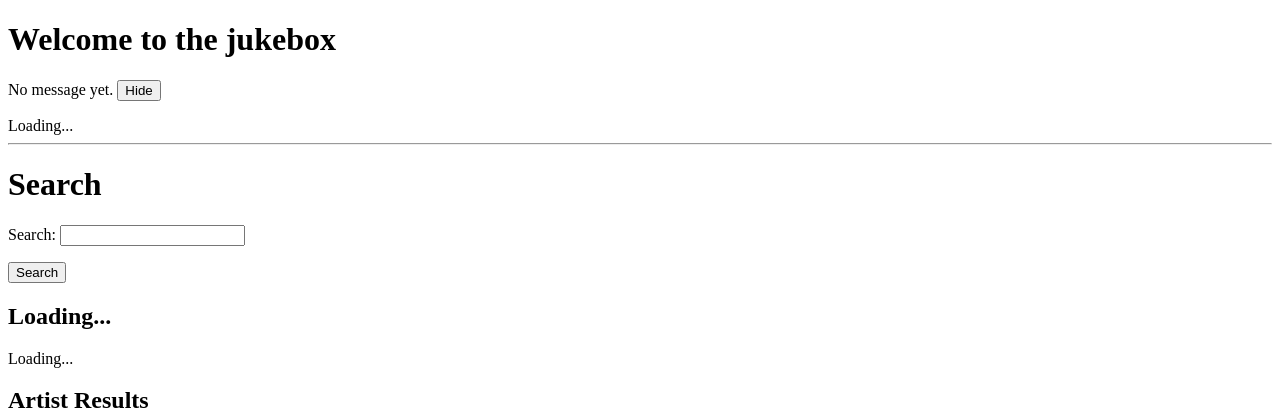
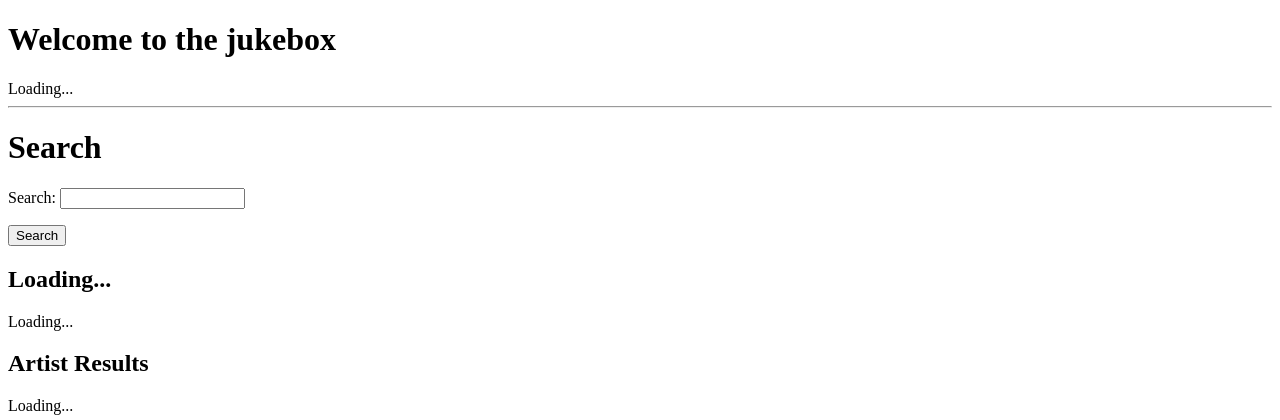
Before and after one commit to trambelus/jukebox, a Python web app: template jukebox/templates/index.html in a window 1280 px wide. Shown: the top 420 px of the page. Run offline with Jinja, Linux system fonts and the light colour scheme; the template is opened without the code that fills it: most values are stand-ins (such as "Sample title", 1, 10 or a date in 2020); form fields are guessed from the names that the template uses; some libraries are stand-ins or nearby versions.

Commit message:
Fixed the notification messages.

```diff
--- a/jukebox/templates/index.html
+++ b/jukebox/templates/index.html
@@ -72,7 +72,9 @@ $(document).ready(function () {
                 if (data.message && data.message != old_message) {
                     old_message = data.message
                     $("#message").show()
-                    $("#message_content").text(data.message)
+                    setTimeout(function() {
+                        $("#message_content").text(data.message)
+                    }, 10)
                 }
                 if (data.now_playing != old_now_playing) {
                     old_now_playing = data.now_playing
@@ -139,7 +141,7 @@ $(document).ready(function () {
 {% endblock %}
 {% block main %}
 <h1>Welcome to the jukebox</h1>
-<p id="message"><span id="message_content" role="status">No message yet.</span> <input type="button" id="message_button" value="Hide"></p>
+<p class="hidden" id="message"><span id="message_content" role="status">No message yet.</span> <input type="button" id="message_button" value="OK"></p>
 <div id="now_playing">Loading...</div>
 <hr>
 {% for id in ['artist', 'album', 'playlist'] %}
```
